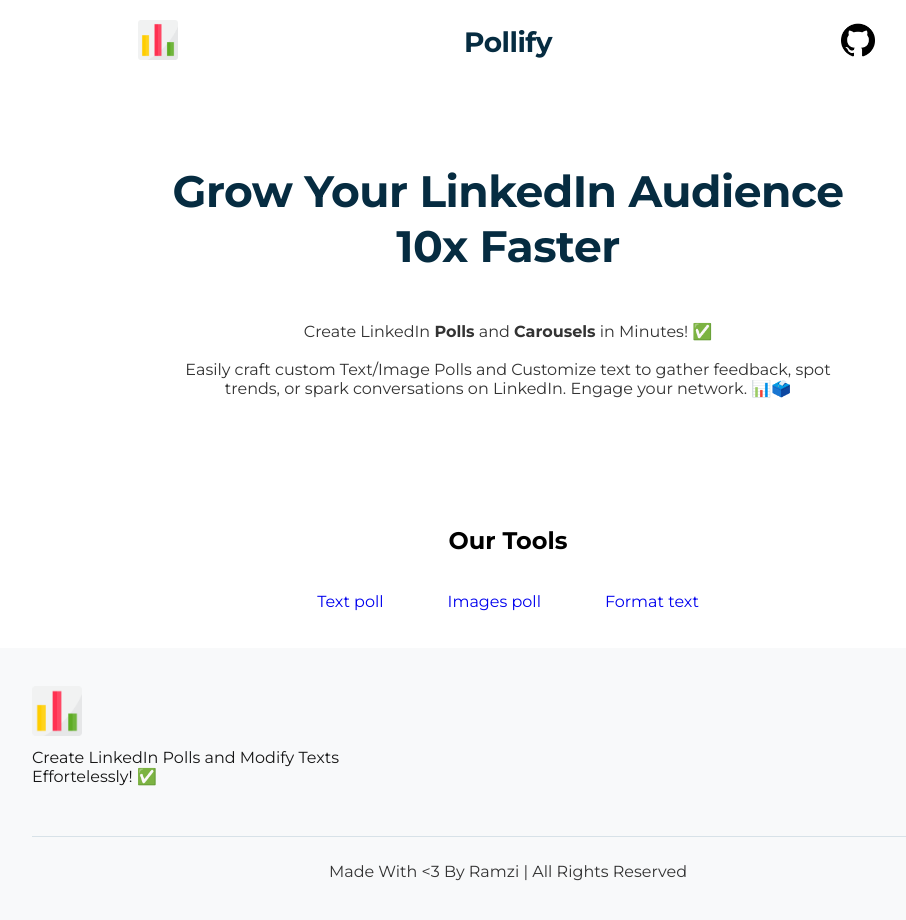
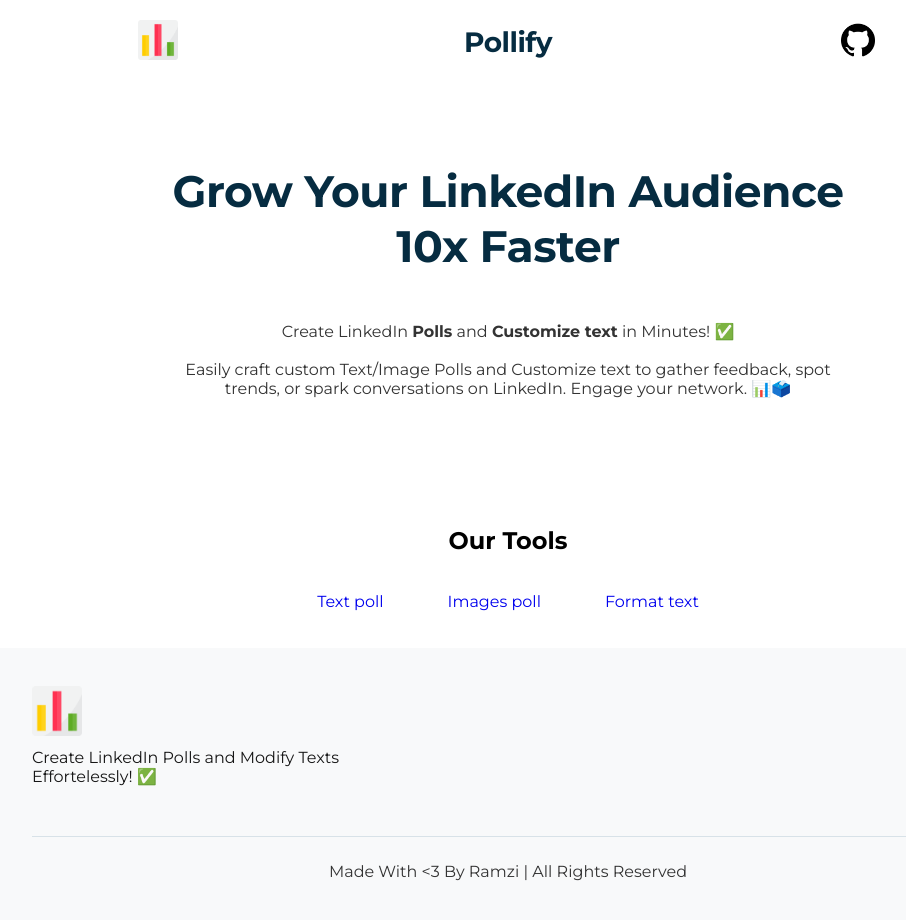
Before and after one commit to Ramzi-Abidi/Reaction-poll-generator, a React (Vite) app: page / in a window 1280 px wide. Shown: the top 920 px of the page, without its empty margins (132-1038 px from the left). Built offline with nearby package versions, Linux system fonts and the light colour scheme.

Commit message:
remove carousel feature for now

```diff
--- a/src/components/PollDescr.tsx
+++ b/src/components/PollDescr.tsx
@@ -2,7 +2,7 @@
     return (
         <div className="reaction-poll-description">
             <p>
-                Create LinkedIn <b>Polls</b> and <b>Carousels</b> in Minutes! ✅
+                Create LinkedIn <b>Polls</b> and <b>Customize text</b> in Minutes! ✅
             </p>
             <br />
             <p>
```
